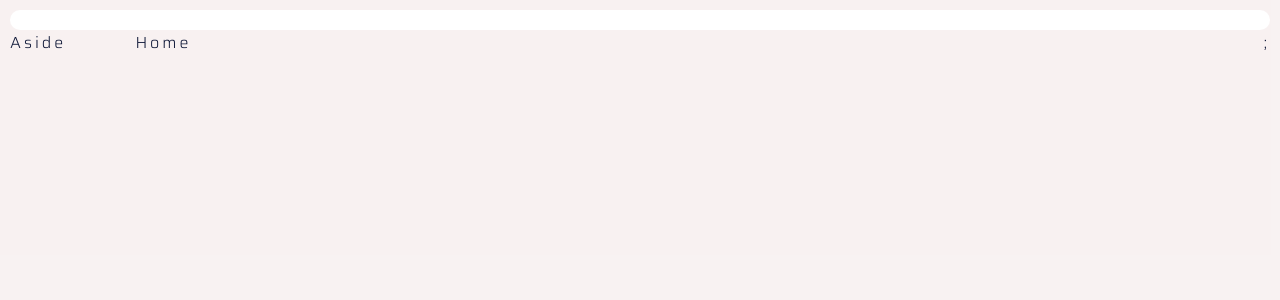
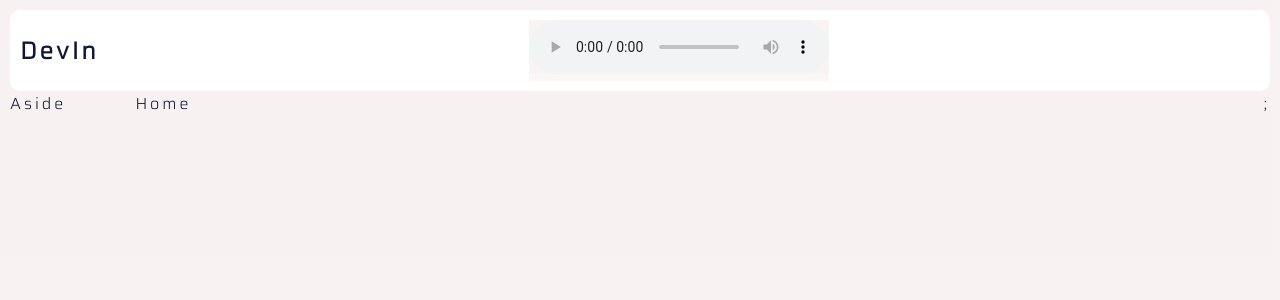
Before and after one commit to NikitaDeveloperWeb/DevIn-frontend, a React (Create React App) app: page /home in a window 1280 px wide. Shown: the top 300 px of the page. Built offline with nearby package versions, Linux system fonts and the light colour scheme.

Commit message:
music player creating

```diff
--- /dev/null
+++ b/public/db.json
@@ -0,0 +1,17 @@
+{
+  "Users": [
+    {
+      "id": "1",
+      "username": "rusak",
+      "firstname": "Nikita",
+      "lastname": "Rusakov",
+      "email": "rusakdeveloper@gmail.com",
+      "phone": "89518054459",
+      "date": "24.02.2001",
+      "location": "Zlatoust",
+      "action": "developer",
+      "sex": "man",
+      "avatar": ""
+    }
+  ]
+}
--- a/src/components/Logo.tsx
+++ b/src/components/Logo.tsx
@@ -1,7 +1,12 @@
 import React from 'react';
+import { Link } from 'react-router-dom';
 
 function Logo() {
-  return <div></div>;
+  return (
+    <Link to="/home" className="logo">
+      <h2>DevIn</h2>
+    </Link>
+  );
 }
 
 export default Logo;
--- a/src/components/Navigation/components/MusicPlayer.tsx
+++ b/src/components/Navigation/components/MusicPlayer.tsx
@@ -1,7 +1,15 @@
 import React from 'react';
 
 function MusicPlayer() {
-  return <div></div>;
+  return (
+    <div>
+      <audio controls>
+        <source src="../../../assets/music/exat.mp3" type="audio/mpeg" />
+        Your browser does not support the
+        <code>audio</code> element.
+      </audio>
+    </div>
+  );
 }
 
 export default MusicPlayer;
--- a/src/scss/app.scss
+++ b/src/scss/app.scss
@@ -3,7 +3,7 @@
 //components
 @import './components/button', './components/button', './components/modal', './components/field',
   './components/form', './components/stepper', './components/select', './components/navigation',
-  './components/navigationAside';
+  './components/navigationAside', './components/logo';
 //pages
 @import './pages/beginPage', './pages/mainPage';
 .app {
--- /dev/null
+++ b/src/scss/components/_logo.scss
@@ -0,0 +1,8 @@
+.logo {
+  background: inherit;
+  display: flex;
+  align-items: center;
+  h2 {
+    background: inherit;
+  }
+}
--- a/src/scss/components/_navigation.scss
+++ b/src/scss/components/_navigation.scss
@@ -4,4 +4,7 @@
   width: 100%;
   background-color: var(--color-container-bg);
   border-radius: 10px;
+  display: flex;
+  flex-direction: row;
+  justify-content: space-between;
 }
```
Also changed, not shown: 2 other files (tests, documents, lock files or other folders).
